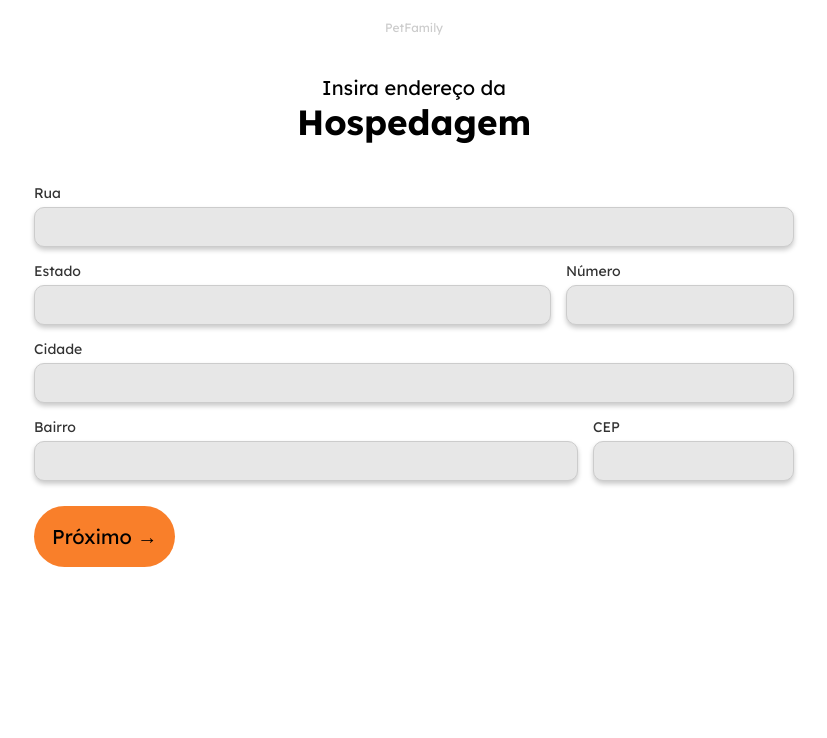
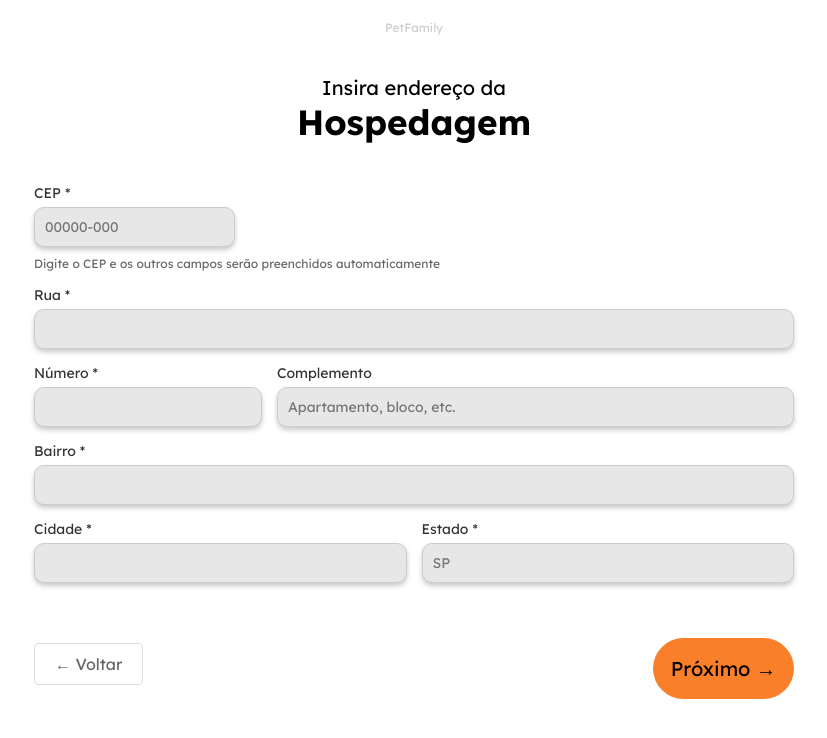
Before and after one commit to Projeto-Pet-Family/pet_family_front, a React (Create React App) app: page /insert-address in a window 1280 px wide. Shown: the top 738 px of the page, without its empty margins (226-1053 px from the left). Built offline with nearby package versions, Linux system fonts and the light colour scheme.

Commit message:
implementando api de cep

```diff
--- a/src/pages/hospedagens/register/confirm_datas/confirm_datas.css
+++ b/src/pages/hospedagens/register/confirm_datas/confirm_datas.css
@@ -267,3 +267,27 @@
 .popup-button:hover {
   background-color: #f39c2a;
 }
+/* confirm_datas.css - adicione essas regras */
+
+.section-header {
+  display: flex;
+  justify-content: space-between;
+  align-items: center;
+  margin-bottom: 15px;
+}
+
+.edit-button {
+  background: none;
+  border: 1px solid #4CAF50;
+  color: #4CAF50;
+  padding: 5px 15px;
+  border-radius: 4px;
+  cursor: pointer;
+  font-size: 14px;
+  transition: all 0.3s;
+}
+
+.edit-button:hover {
+  background-color: #4CAF50;
+  color: white;
+}
--- a/src/pages/hospedagens/register/insert_address/insert_address.css
+++ b/src/pages/hospedagens/register/insert_address/insert_address.css
@@ -91,3 +91,59 @@
 .next-button:hover {
   background-color: #f39c2a;
 }
+
+.cep-container {
+  position: relative;
+}
+
+.cep-loading {
+  position: absolute;
+  right: 10px;
+  top: 50%;
+  transform: translateY(-50%);
+  background: rgba(255, 255, 255, 0.9);
+  padding: 2px 8px;
+  border-radius: 4px;
+  font-size: 12px;
+  color: #666;
+}
+
+.cep-help {
+  display: block;
+  margin-top: 4px;
+  color: #666;
+  font-size: 12px;
+}
+
+.error-message {
+  color: #ff4444;
+  font-size: 12px;
+  margin-top: 4px;
+  display: block;
+}
+
+input.error {
+  border-color: #ff4444 !important;
+}
+
+.navigation-buttons {
+  display: flex;
+  justify-content: space-between;
+  align-items: center;
+  margin-top: 30px;
+}
+
+.back-link {
+  color: #666;
+  text-decoration: none;
+  font-size: 16px;
+  padding: 10px 20px;
+  border: 1px solid #ddd;
+  border-radius: 4px;
+  transition: all 0.3s;
+}
+
+.back-link:hover {
+  background-color: #f5f5f5;
+  border-color: #ccc;
+}
--- a/src/pages/hospedagens/register/insert_address/insert_address.jsx
+++ b/src/pages/hospedagens/register/insert_address/insert_address.jsx
@@ -10,7 +10,11 @@ const InsertAddress = () => {
     cidade: "",
     bairro: "",
     cep: "",
+    complemento: "",
   });
+
+  const [loadingCEP, setLoadingCEP] = useState(false);
+  const [cepError, setCepError] = useState("");
 
   // Carregar dados do cache quando o componente montar
   useEffect(() => {
@@ -25,6 +29,7 @@ const InsertAddress = () => {
           cidade: parsedData.cidade || "",
           bairro: parsedData.bairro || "",
           cep: parsedData.cep || "",
+          complemento: parsedData.complemento || "",
         });
       } catch (error) {
         console.error("Erro ao carregar dados do cache:", error);
@@ -32,25 +37,113 @@ const InsertAddress = () => {
     }
   }, []);
 
+  // Função para buscar endereço pelo CEP usando ViaCEP
+  const buscarEnderecoPorCEP = async (cep) => {
+    const cepLimpo = cep.replace(/\D/g, '');
+
+    // Verifica se o CEP tem 8 dígitos
+    if (cepLimpo.length !== 8) {
+      setCepError("CEP deve conter 8 dígitos");
+      return;
+    }
+
+    setLoadingCEP(true);
+    setCepError("");
+
+    try {
+      const response = await fetch(`https://viacep.com.br/ws/${cepLimpo}/json/`);
+      const data = await response.json();
+
+      if (data.erro) {
+        setCepError("CEP não encontrado");
+        return;
+      }
+
+      // Atualiza os campos com os dados do CEP
+      setFormData(prev => ({
+        ...prev,
+        rua: data.logradouro || "",
+        bairro: data.bairro || "",
+        cidade: data.localidade || "",
+        estado: data.uf || "",
+        // Mantém os valores que o usuário já preencheu
+        numero: prev.numero,
+        complemento: prev.complemento,
+      }));
+
+      // Salva no cache automaticamente
+      const newData = {
+        ...formData,
+        rua: data.logradouro || "",
+        bairro: data.bairro || "",
+        cidade: data.localidade || "",
+        estado: data.uf || "",
+        cep: cep, // Mantém o CEP formatado
+      };
+      localStorage.setItem('hospedagem_address_data', JSON.stringify(newData));
+
+    } catch (error) {
+      console.error("Erro ao buscar CEP:", error);
+      setCepError("Erro ao buscar CEP. Tente novamente.");
+    } finally {
+      setLoadingCEP(false);
+    }
+  };
+
   function handleChange(e) {
+    const { name, value } = e.target;
+    let formattedValue = value;
+
+    // Formatação automática do CEP
+    if (name === 'cep') {
+      formattedValue = value.replace(/\D/g, '');
+      if (formattedValue.length > 5) {
+        formattedValue = formattedValue.substring(0, 5) + '-' + formattedValue.substring(5, 8);
+      }
+    }
+
     const newFormData = {
       ...formData,
-      [e.target.name]: e.target.value,
+      [name]: formattedValue,
     };
 
     setFormData(newFormData);
 
-    // Salvar no cache automaticamente a cada alteração
+    // Salva no cache automaticamente a cada alteração
     localStorage.setItem('hospedagem_address_data', JSON.stringify(newFormData));
   }
+
+  // Função para lidar com o blur do CEP (quando o usuário sai do campo)
+  const handleCEPBlur = () => {
+    const cepLimpo = formData.cep.replace(/\D/g, '');
+    if (cepLimpo.length === 8) {
+      buscarEnderecoPorCEP(formData.cep);
+    }
+  };
+
+  // Função para limpar o erro do CEP quando o usuário começa a digitar
+  const handleCEPChange = (e) => {
+    setCepError(""); // Limpa o erro quando o usuário começa a digitar
+    handleChange(e);
+  };
 
   async function handleSubmit(e) {
     e.preventDefault();
 
     try {
       // Validação básica antes de prosseguir
-      if (!formData.rua || !formData.estado || !formData.numero || !formData.cidade || !formData.bairro || !formData.cep) {
-        alert("Por favor, preencha todos os campos!");
+      const requiredFields = ['rua', 'estado', 'numero', 'cidade', 'bairro', 'cep'];
+      const missingFields = requiredFields.filter(field => !formData[field]);
+
+      if (missingFields.length > 0) {
+        alert("Por favor, preencha todos os campos obrigatórios!");
+        return;
+      }
+
+      // Validação do CEP
+      const cepLimpo = formData.cep.replace(/\D/g, '');
+      if (cepLimpo.length !== 8) {
+        alert("Por favor, insira um CEP válido com 8 dígitos!");
         return;
       }
 
@@ -62,6 +155,7 @@ const InsertAddress = () => {
         cidade: "",
         bairro: "",
         cep: "",
+        complemento: "",
       });
 
     } catch (err) {
@@ -82,31 +176,51 @@ const InsertAddress = () => {
 
       <form className="registration-form" onSubmit={handleSubmit}>
 
+        {/* Campo CEP primeiro para busca automática */}
+        <div className="form-row">
+          <div className="form-group">
+            <label>CEP *</label>
+            <div className="cep-container">
+              <input
+                type="text"
+                name="cep"
+                value={formData.cep}
+                onChange={handleCEPChange}
+                onBlur={handleCEPBlur}
+                placeholder="00000-000"
+                maxLength="9"
+                required
+                className={cepError ? 'error' : ''}
+                disabled={loadingCEP}
+              />
+              {loadingCEP && (
+                <div className="cep-loading">
+                  <span>Buscando...</span>
+                </div>
+              )}
+            </div>
+            {cepError && <span className="error-message">{cepError}</span>}
+            <small className="cep-help">
+              Digite o CEP e os outros campos serão preenchidos automaticamente
+            </small>
+          </div>
+        </div>
+
         <div className="form-group two-thirds-width">
-          <label>Rua</label>
+          <label>Rua *</label>
           <input
             type="text"
             name="rua"
             value={formData.rua}
             onChange={handleChange}
             required
+            disabled={loadingCEP}
           />
         </div>
 
         <div className="form-row">
-          <div className="form-group two-thirds-width">
-            <label>Estado</label>
-            <input
-              type="text"
-              name="estado"
-              value={formData.estado}
-              onChange={handleChange}
-              required
-            />
-          </div>
-
           <div className="form-group one-third-width">
-            <label>Número</label>
+            <label>Número *</label>
             <input
               type="text"
               name="numero"
@@ -115,48 +229,69 @@ const InsertAddress = () => {
               required
             />
           </div>
+
+          <div className="form-group two-thirds-width">
+            <label>Complemento</label>
+            <input
+              type="text"
+              name="complemento"
+              value={formData.complemento}
+              onChange={handleChange}
+              placeholder="Apartamento, bloco, etc."
+            />
+          </div>
         </div>
 
-        <div className="form-group half-width">
-          <label>Cidade</label>
+        <div className="form-group two-thirds-width">
+          <label>Bairro *</label>
           <input
             type="text"
-            name="cidade"
-            value={formData.cidade}
+            name="bairro"
+            value={formData.bairro}
             onChange={handleChange}
             required
+            disabled={loadingCEP}
           />
         </div>
 
         <div className="form-row">
           <div className="form-group half-width">
-            <label>Bairro</label>
+            <label>Cidade *</label>
             <input
               type="text"
-              name="bairro"
-              value={formData.bairro}
+              name="cidade"
+              value={formData.cidade}
               onChange={handleChange}
               required
+              disabled={loadingCEP}
             />
           </div>
 
-          <div className="form-group">
-            <label>CEP</label>
+          <div className="form-group half-width">
+            <label>Estado *</label>
             <input
               type="text"
-              name="cep"
-              value={formData.cep}
+              name="estado"
+              value={formData.estado}
               onChange={handleChange}
               required
+              disabled={loadingCEP}
+              maxLength="2"
+              placeholder="SP"
             />
           </div>
         </div>
 
-        <Link to='/confirm-datas'>
-          <button type="submit" className="next-button">
-            Próximo →
-          </button>
-        </Link>
+        <div className="navigation-buttons">
+          <Link to='/hospedagem' className="back-link">
+            ← Voltar
+          </Link>
+          <Link to='/confirm-datas'>
+            <button type="button" className="next-button">
+              Próximo →
+            </button>
+          </Link>
+        </div>
 
       </form>
     </div>
```
Also changed, not shown: src/pages/hospedagens/register/confirm_datas/confirm_datas.jsx (+119 -23 lines).
